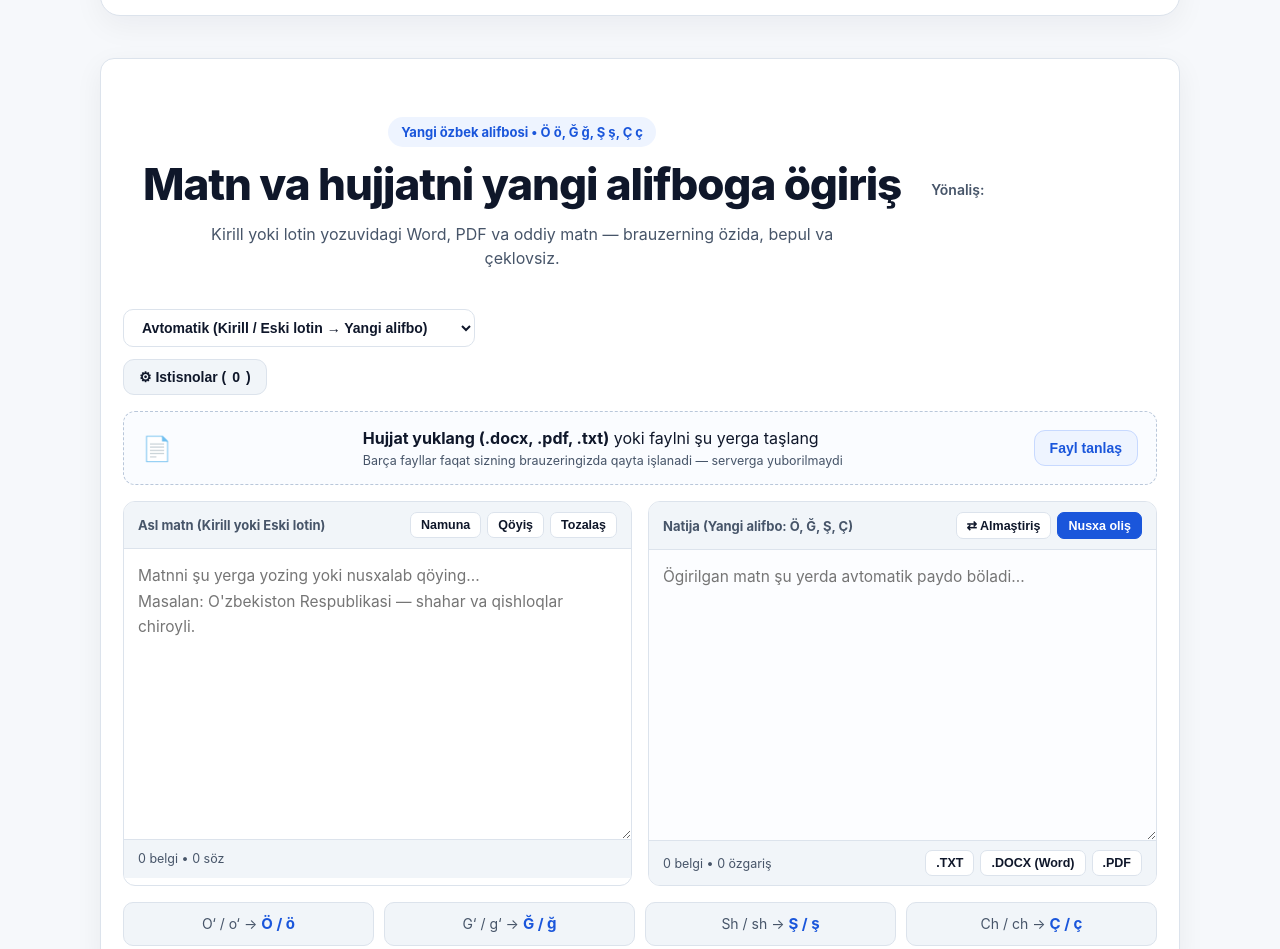
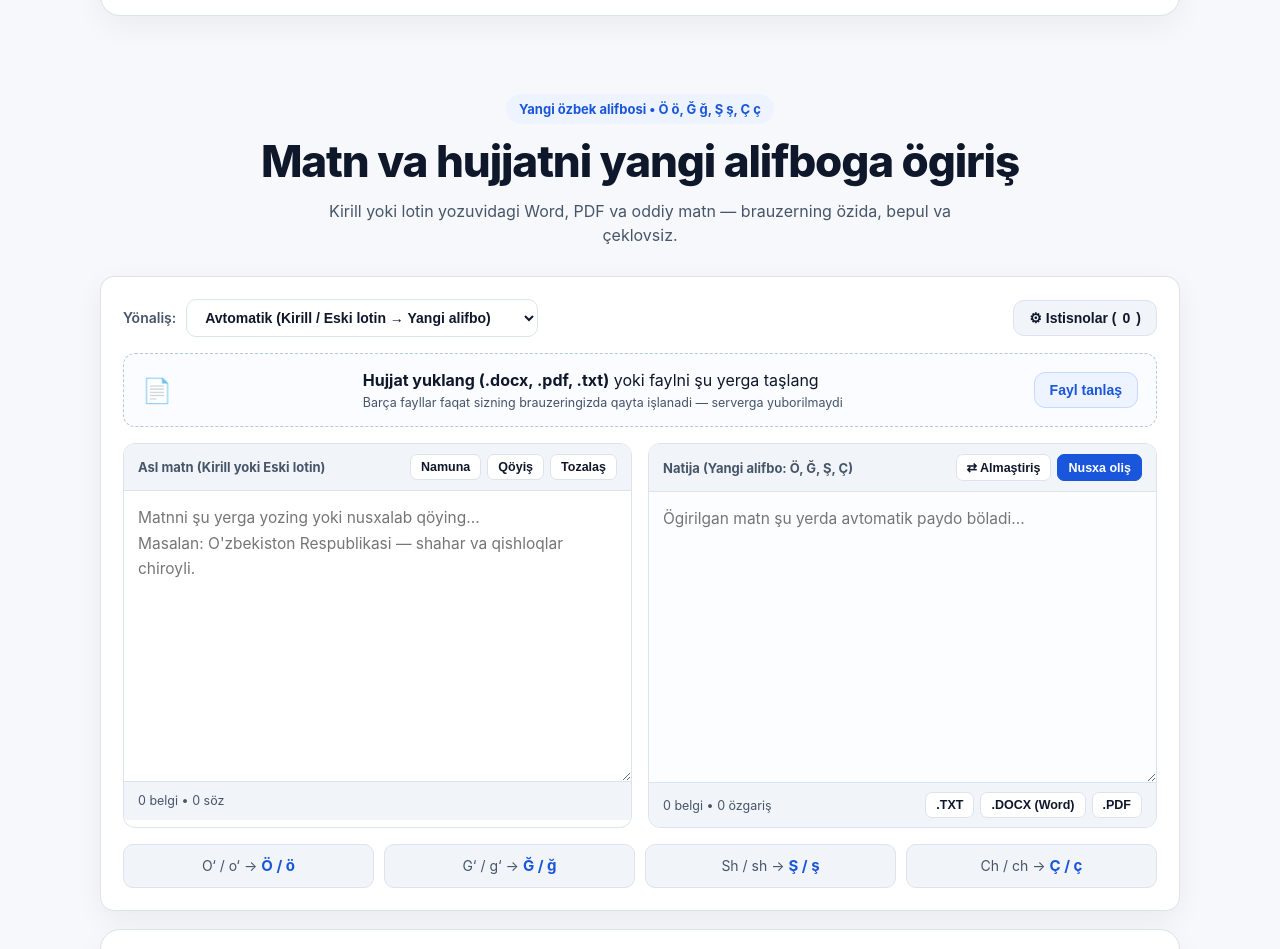
Before and after one commit to sherzodrayimov/Alifplus, a plain HTML site: page index.html in a window 1280 px wide. Shown: the part 2766-3715 px from the top of the page. Drawn offline with Linux system fonts and the light colour scheme.

Commit message:
Update index.html

```diff
--- a/index.html
+++ b/index.html
@@ -242,11 +242,8 @@
     </script>
   </section>
 
-  <section id="alifConverter" class="alif-container">
-      <div class="alif-card">
-        <div class="alif-toolbar">
-          <div class="alif-dir-group">
-            <section id="alifHero" class="alif-hero">
+  <main class="alif-main">
+    <section class="alif-hero">
       <div class="alif-container">
         <div class="alif-badge">Yangi özbek alifbosi • Ö ö, Ğ ğ, Ş ş, Ç ç</div>
         <h1 class="alif-hero-title">Matn va hujjatni yangi alifboga ögiriş</h1>
@@ -256,6 +253,10 @@
       </div>
     </section>
 
+    <section id="alifConverter" class="alif-container">
+      <div class="alif-card">
+        <div class="alif-toolbar">
+          <div class="alif-dir-group">
             <label for="alifDirection" class="alif-label-inline">Yönaliş:</label>
             <select id="alifDirection" class="alif-select" aria-label="O'girish yo'nalishi">
               <option value="auto2new" selected>Avtomatik (Kirill / Eski lotin → Yangi alifbo)</option>
```
Lines whose indentation alone changed are shown as unchanged.
